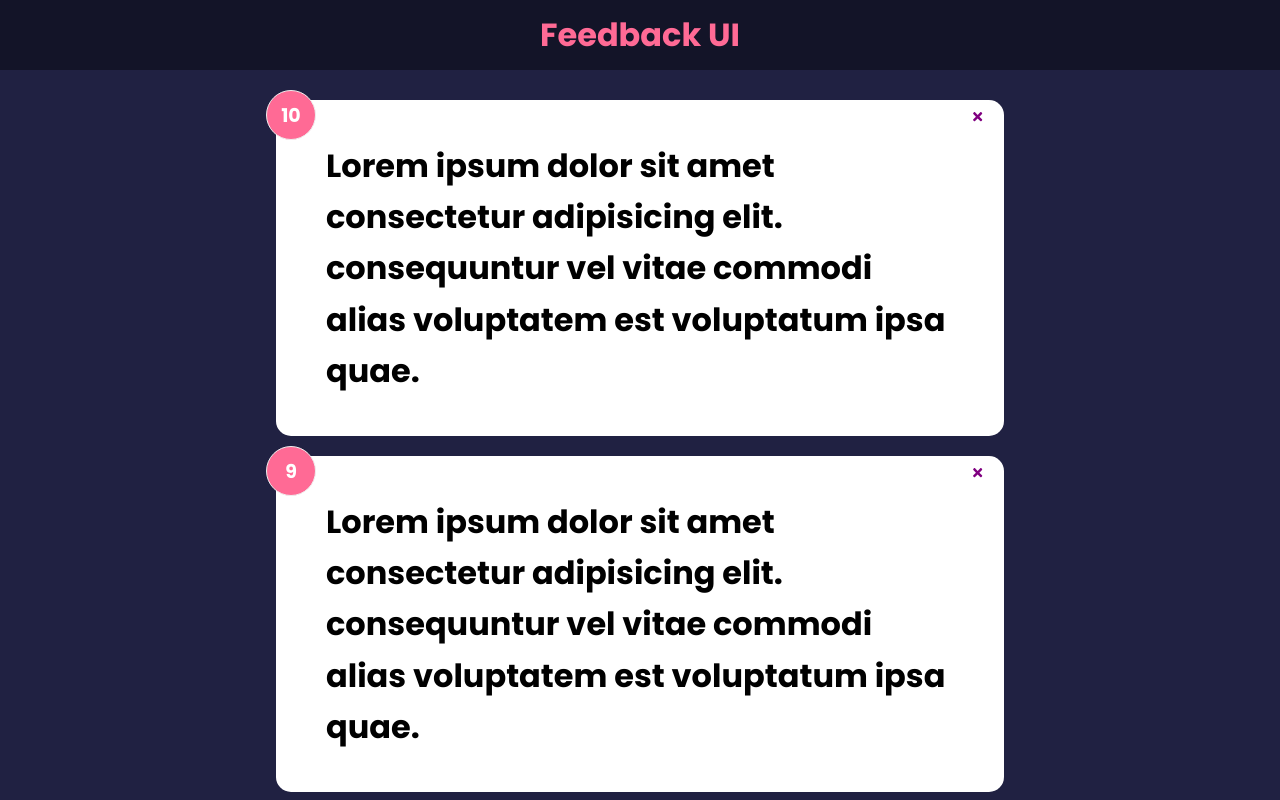
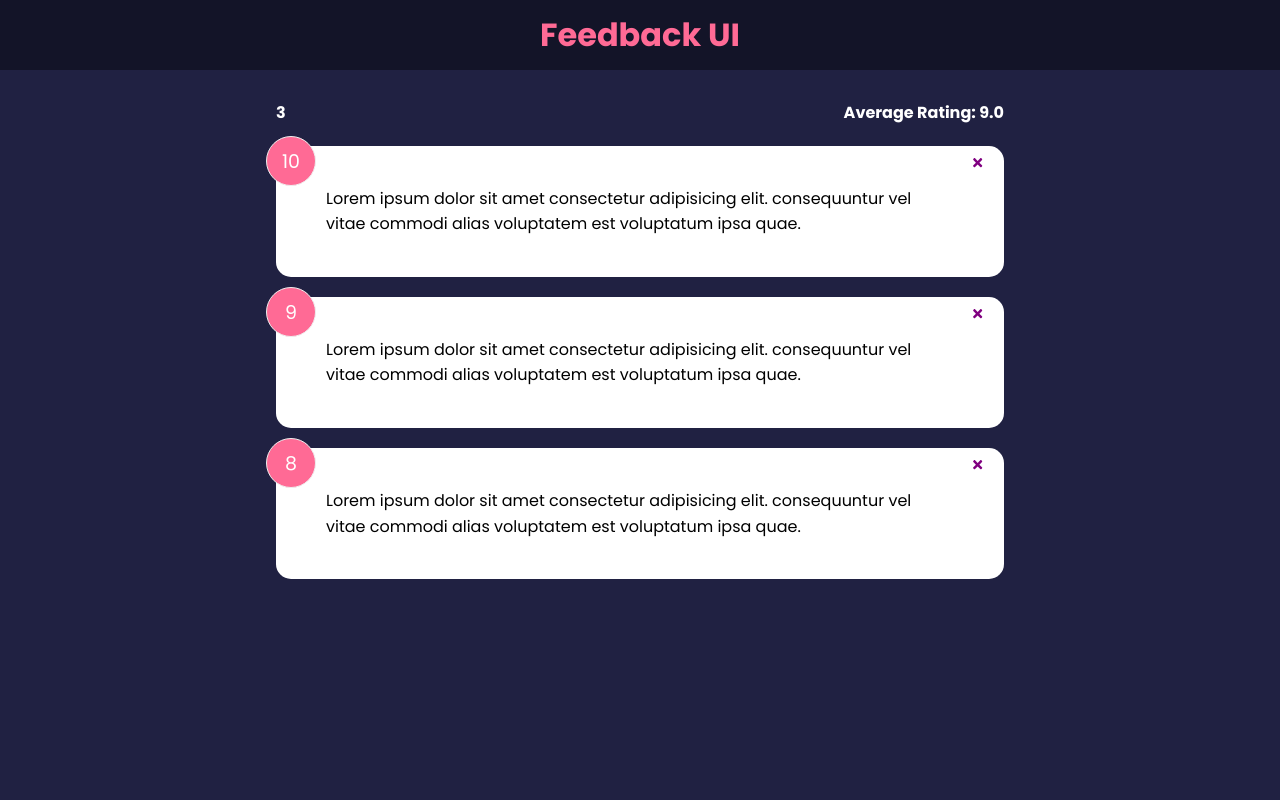
Before and after one commit to ceekay32/feedback-app, a React (Create React App) app in the folder feedback-app/: page / in a window 1280 px wide. Shown: the top 800 px of the page. Built offline with nearby package versions, Linux system fonts and the light colour scheme.

Commit message:
added feedbackstats

```diff
--- a/feedback-app/src/App.js
+++ b/feedback-app/src/App.js
@@ -1,6 +1,7 @@
 import Header from "./components/Header";
 import FeedbackList from "./components/FeedbackList";
 import FeedbackData from "./data/FeedbackData";
+import FeedbackStats from "./components/FeedbackStats";
 import { useState } from "react";
 
 function App() {
@@ -14,9 +15,9 @@
     <>
       <Header />
       <div className="container">
-        <h1>
-          <FeedbackList feedback={feedback} handleDelete={deleteFeedback} />
-        </h1>
+        <FeedbackStats feedback={feedback} />
+
+        <FeedbackList feedback={feedback} handleDelete={deleteFeedback} />
       </div>
     </>
   );
--- /dev/null
+++ b/feedback-app/src/components/FeedbackStats.jsx
@@ -0,0 +1,19 @@
+import PropTypes from "prop-types";
+function FeedbackStats({ feedback }) {
+  // calculate average
+  let average =
+    feedback.reduce((acc, cur) => {
+      return acc + cur.rating;
+    }, 0) / feedback.length;
+  average = average.toFixed(1);
+  return (
+    <div className="feedback-stats">
+      <h4>{feedback.length}</h4>
+      <h4>Average Rating: {isNaN(average) ? 0 : average}</h4>
+    </div>
+  );
+}
+FeedbackStats.PropTypes = {
+  feedback: PropTypes.array.isRequired,
+};
+export default FeedbackStats;
```
